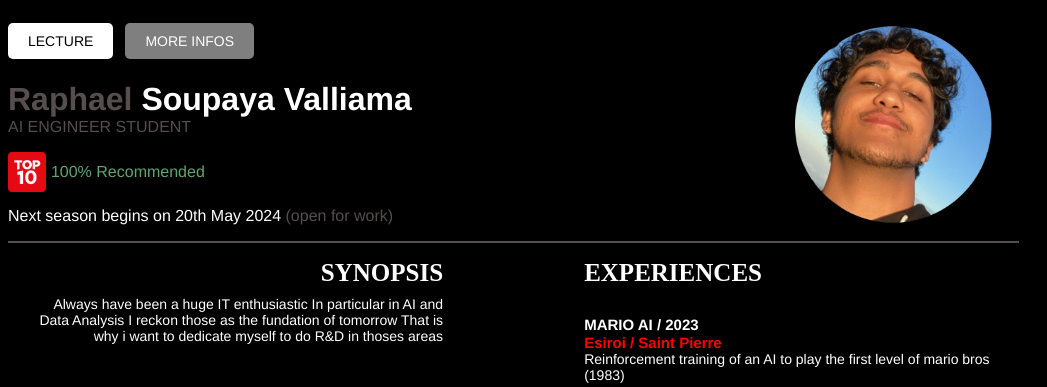
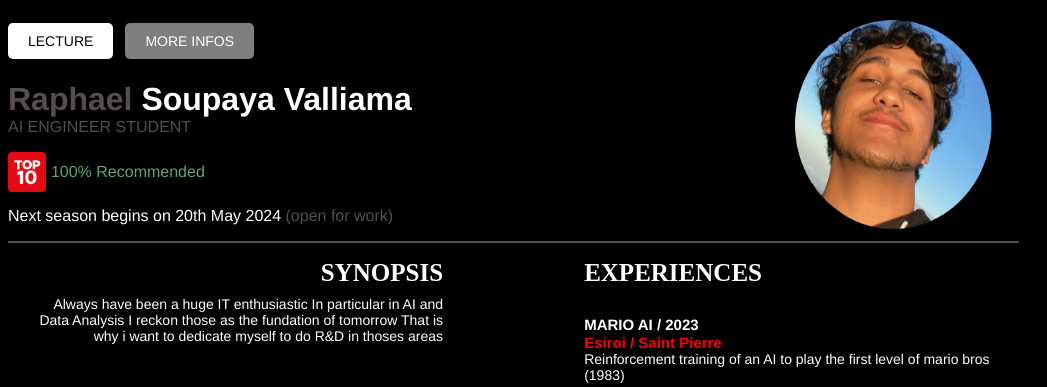
Before and after one commit to RSoups11/dev, a Flask app: page / in a window 1280 px wide. Shown: the top 387 px of the page, without its empty margins (0-1047 px from the left). Run offline with Flask 3, Linux system fonts and the light colour scheme; style sheets or scripts are compiled from the project's sources.

Commit message:
test sur les container sans les align center

```diff
--- a/static/funky.scss
+++ b/static/funky.scss
@@ -14,7 +14,7 @@ $titre-font : Lucida;
 
 @mixin container {
   display: flex;
-  align-items: center;
+  //align-items: center;
   width: 80%;
   border-bottom: $ligne;
 }
--- a/static/styles.scss
+++ b/static/styles.scss
@@ -14,7 +14,7 @@ $titre-font : Lucida;
 
 @mixin container {
   display: flex;
-  align-items: center;
+  //align-items: center;
   width: 80%;
   border-bottom: $ligne;
 }
```
